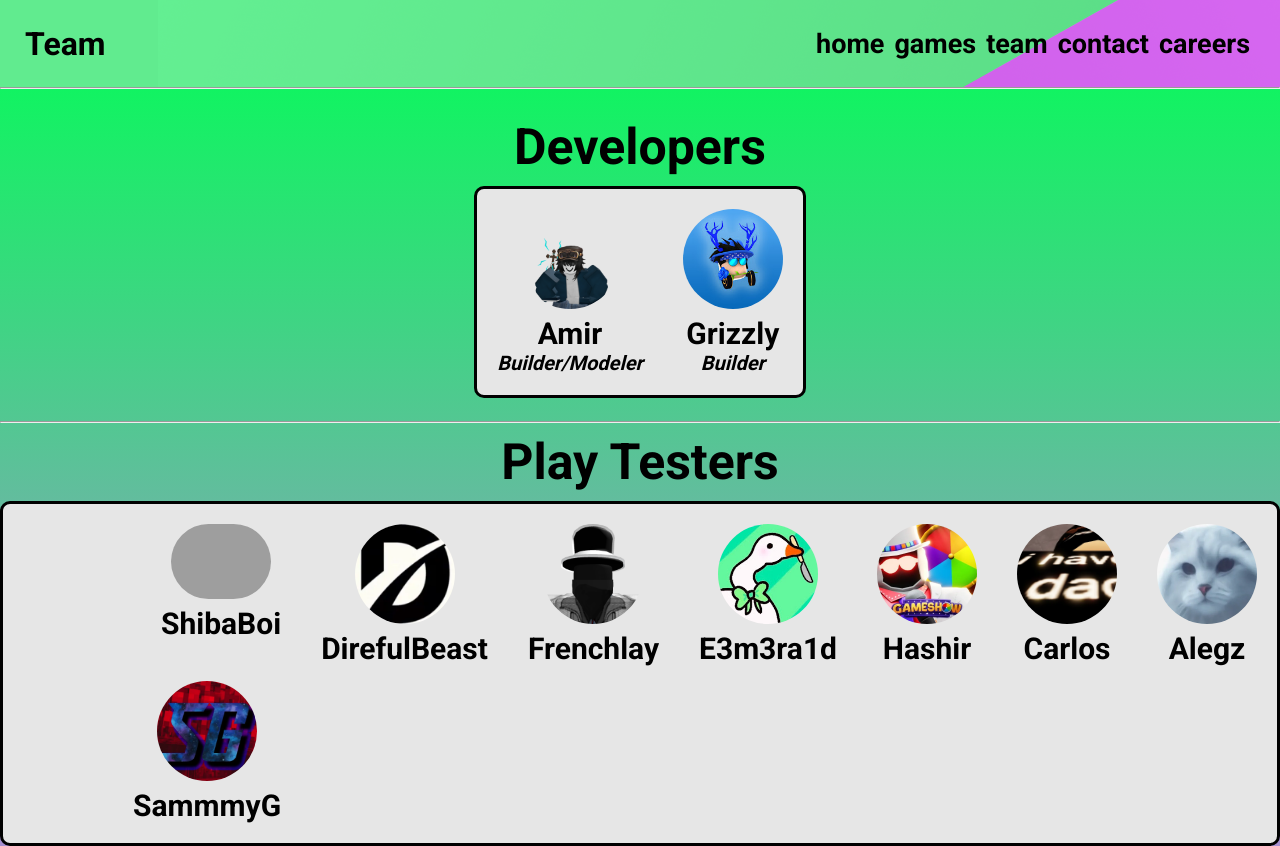
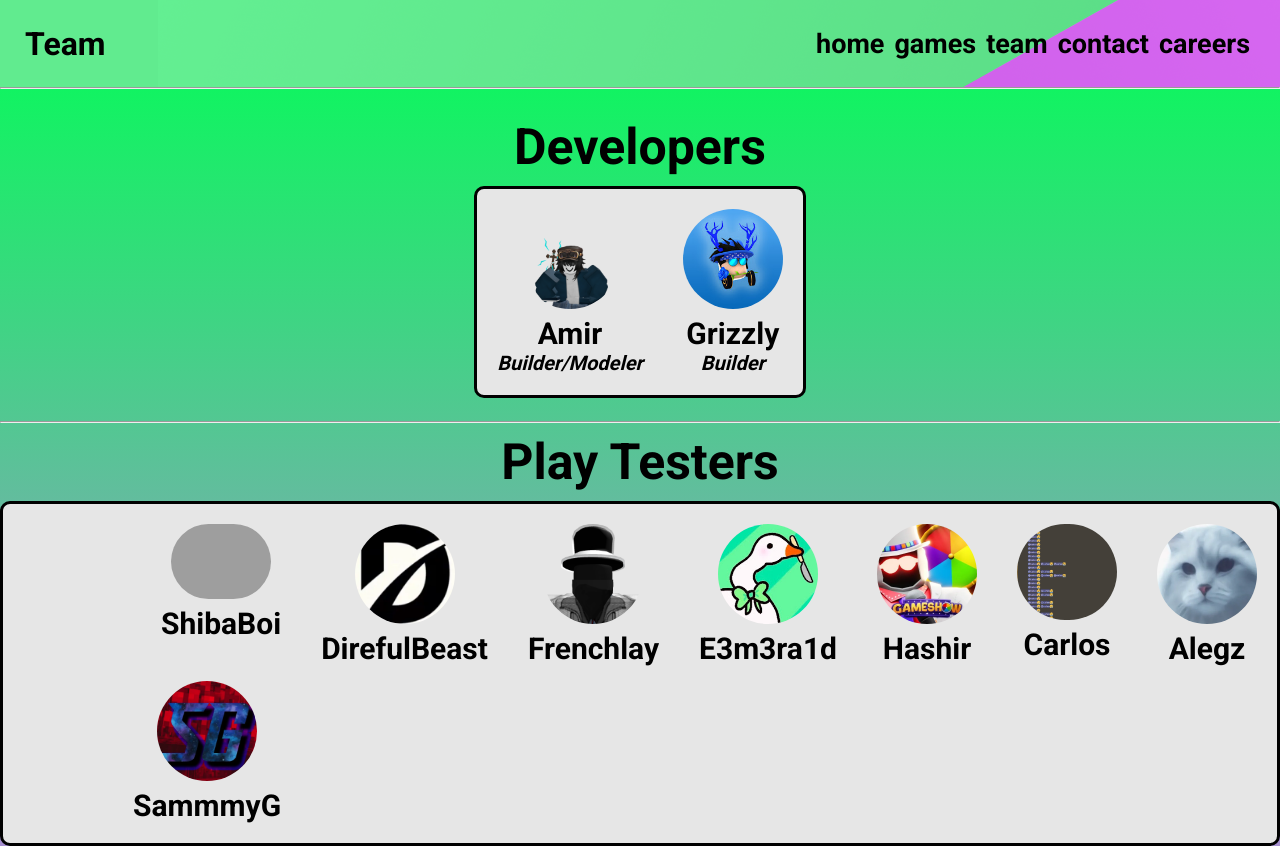
Before and after one commit to Novinity/OldNovGamesSite, a plain HTML site: page team/index.html in a window 1280 px wide. Shown: the top 846 px of the page. Drawn offline with Linux system fonts and the light colour scheme; grey boxes are pictures that could not be loaded.

Commit message:
Changed carlos picture

```diff
--- a/team/index.html
+++ b/team/index.html
@@ -59,7 +59,7 @@
                     <span>Alegz</span>
                 </li>
                 <li>
-                    <img src="../media/images/testers/carlos.webp" alt="">
+                    <img src="../media/images/testers/carlos.png" alt="">
                     <span>Carlos</span>
                 </li>
                 <li>
```
Also changed, not shown: media/images/testers/carlos.png (added), media/images/testers/carlos.webp (deleted).
